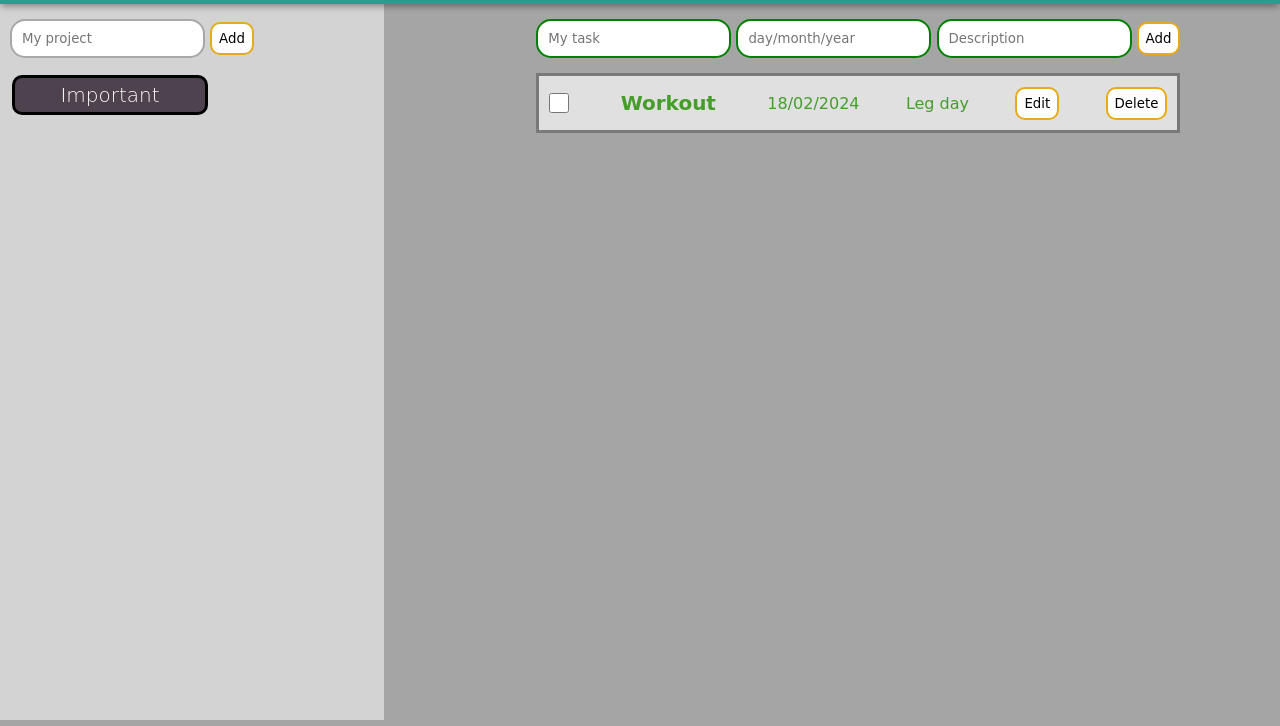
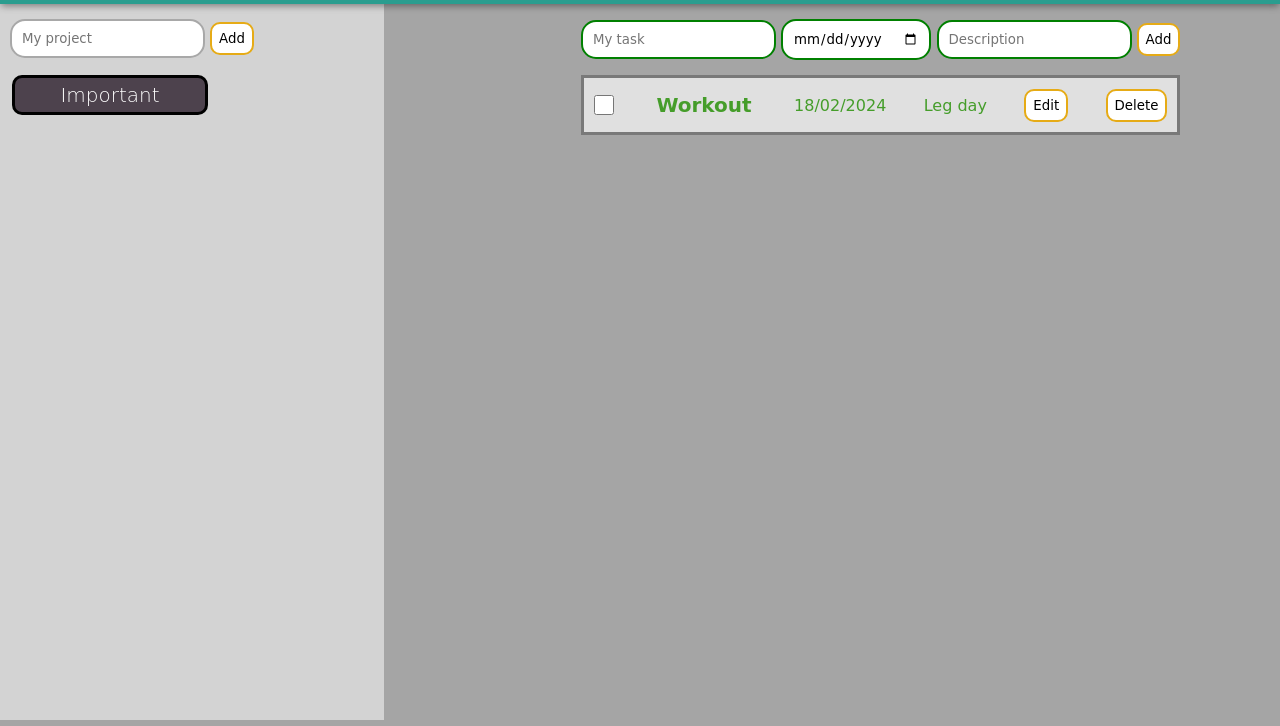
Before and after one commit to Dream1n1/Todo, a website built with webpack: page src/index.html in a window 1280 px wide. Shown: the part 74-800 px from the top of the page. Built offline with nearby package versions, Linux system fonts and the light colour scheme.

Commit message:
make date input type date

```diff
--- a/src/index.html
+++ b/src/index.html
@@ -21,7 +21,7 @@
         <div class="content">
             <form id="task_form" action="">
                 <input id="task_name_input" type="text" placeholder="My task" required>
-                <input id="task_date_input" type="datetime" placeholder="day/month/year" required>
+                <input id="task_date_input" type="date" placeholder="day/month/year" required>
                 <input id="task_note_input" type="text" placeholder="Description">
                 <button class="submitTask" type="button">Add</button>
             </form>
```
Also changed, not shown: dist/index.html.
